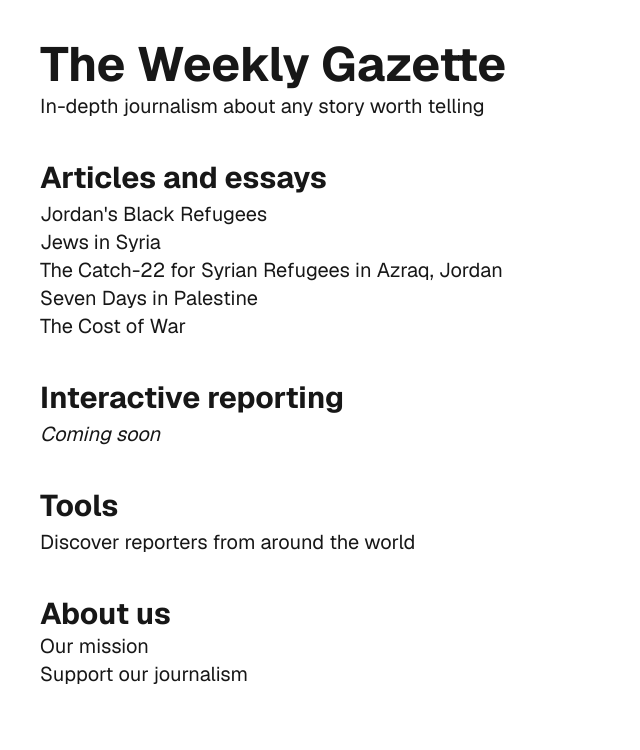
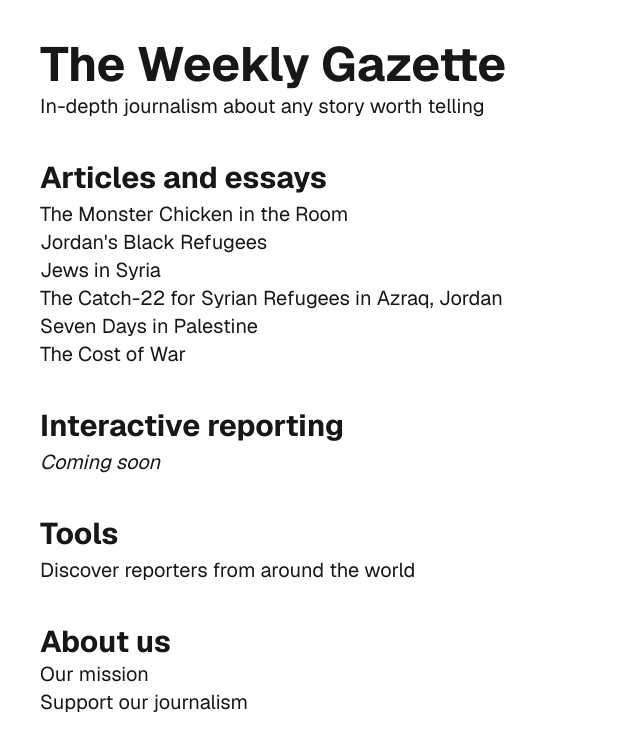
Before and after one commit to weekly-gazette/website, a Next.js app: page / in a window 1280 px wide. Shown: the top 750 px of the page, without its empty margins (0-640 px from the left). Built offline with nearby package versions, Linux system fonts and the light colour scheme.

Commit message:
Add article
Signed-off-by: ssudler <ssudler21@gmail.com>

```diff
--- a/app/page.js
+++ b/app/page.js
@@ -1,6 +1,10 @@
 import Link from "@/components/link";
 
 const articles = ([
+  {
+    title: "The Monster Chicken in the Room",
+    link: "https://weeklygazette.substack.com/p/the-monster-chicken-in-the-room",
+  },
   {
     title: "Jordan's Black Refugees",
     link: "https://weeklygazette.substack.com/p/jordans-black-refugees",
```
